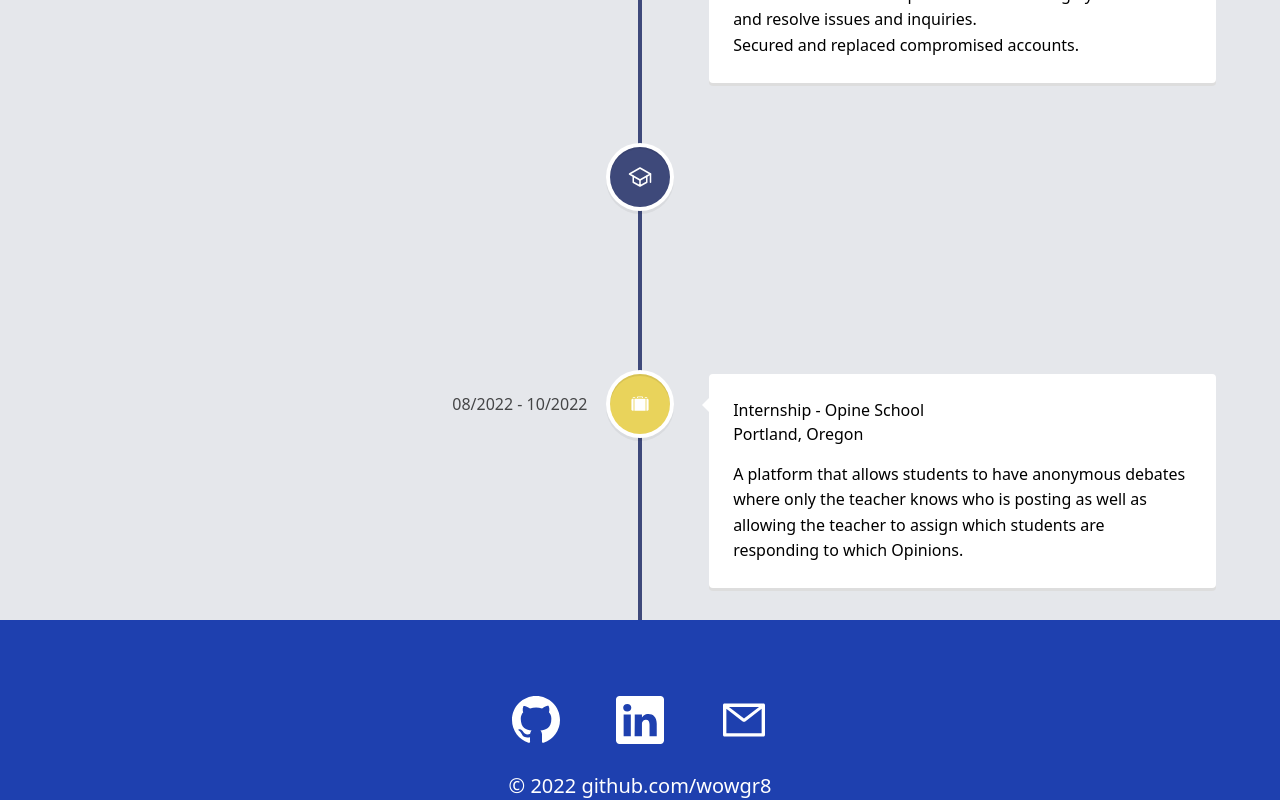
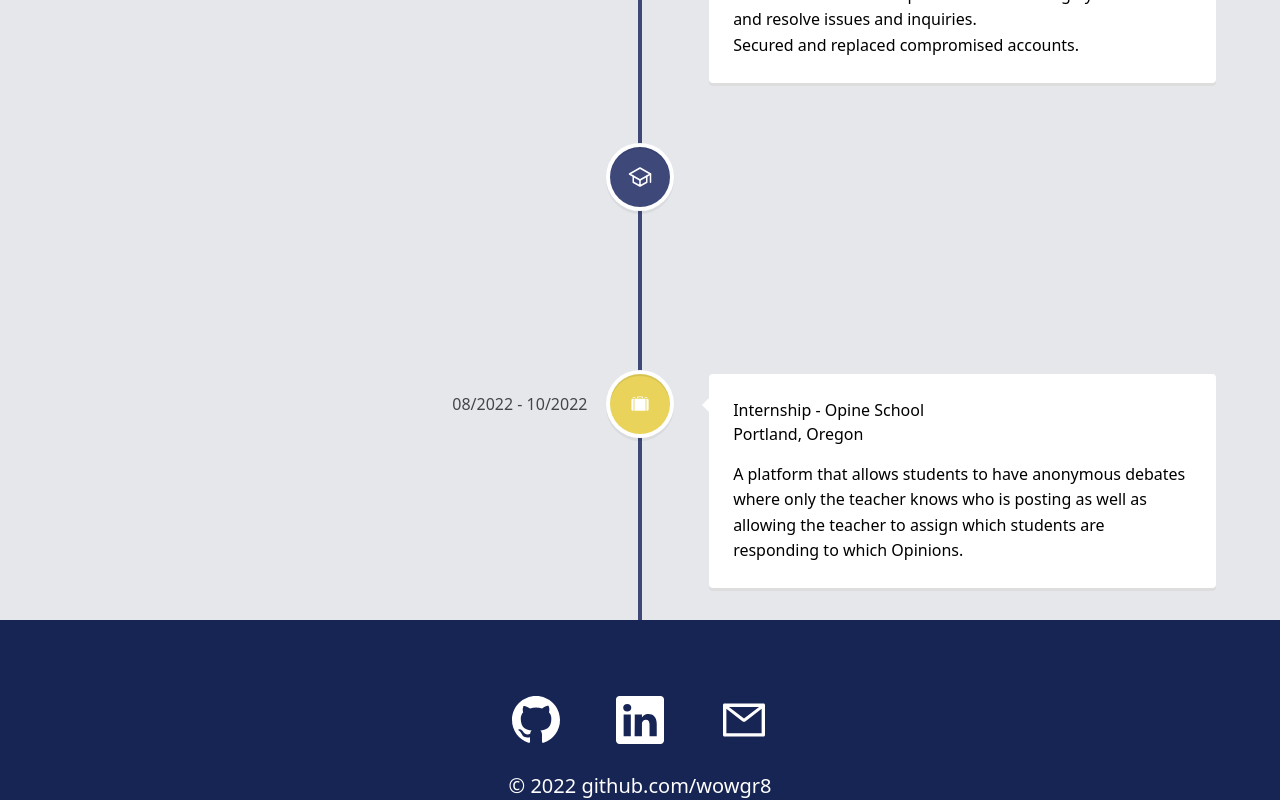
Before and after one commit to wowgr8/personal-portfolio, a React (Create React App) app: page /experience in a window 1280 px wide. Shown: the part 747-1547 px from the top of the page. Built offline with nearby package versions, Linux system fonts and the light colour scheme.

Commit message:
add darker blue background to match Navbar

```diff
--- a/src/components/Footer.js
+++ b/src/components/Footer.js
@@ -5,7 +5,7 @@ import '../styles/Footer.css'
 
 function Footer() {
   return (
-    <div className="w-full h-250 bg-blue-800 flex flex-col justify-center items-center pt-12 mt-250">
+    <div className="w-full h-250 bg-blue-950 flex flex-col justify-center items-center pt-12 mt-250">
       <div className="flex">
         <a href="https://github.com/wowgr8" className="text-white m-7 text-5xl">
           <BsGithub />
```
